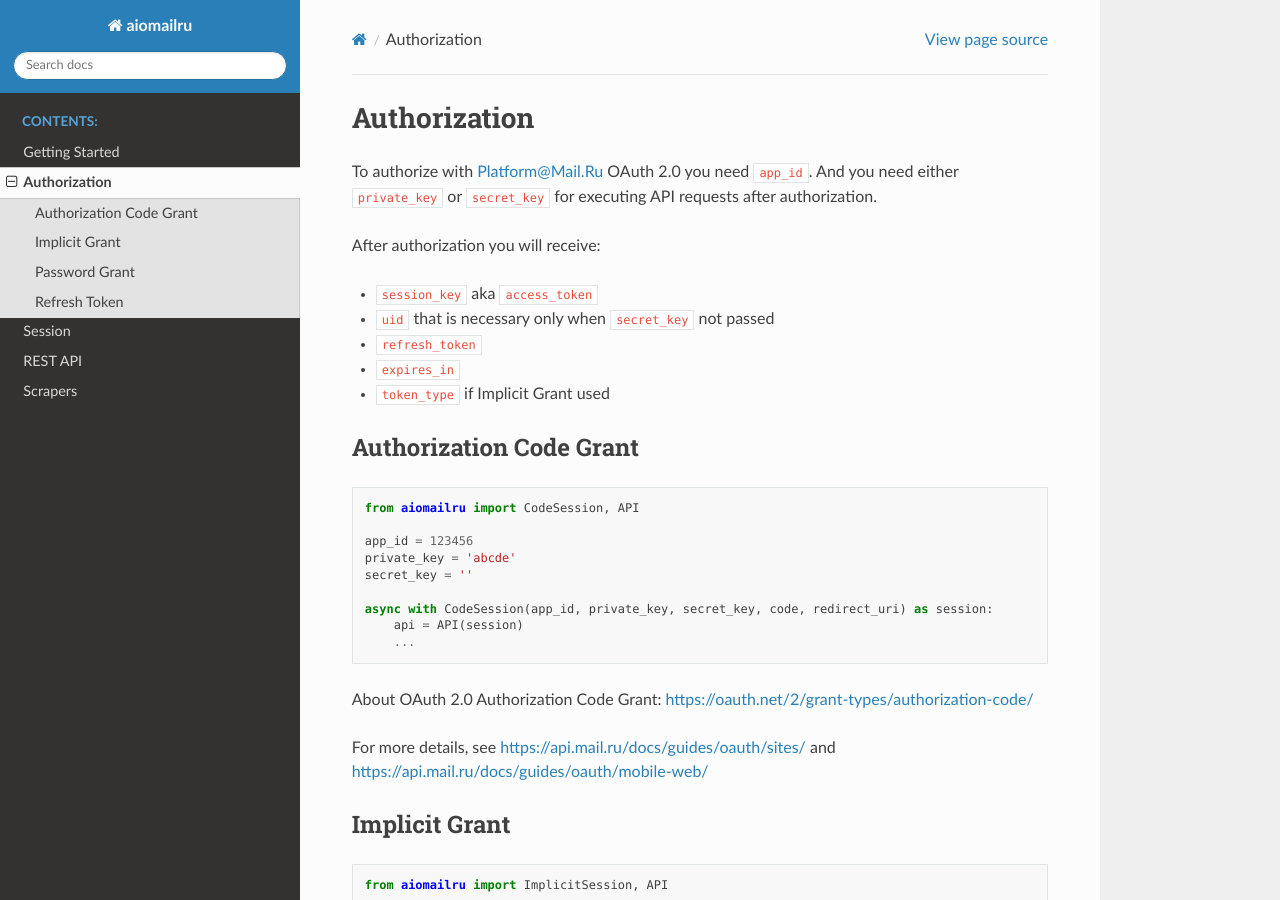
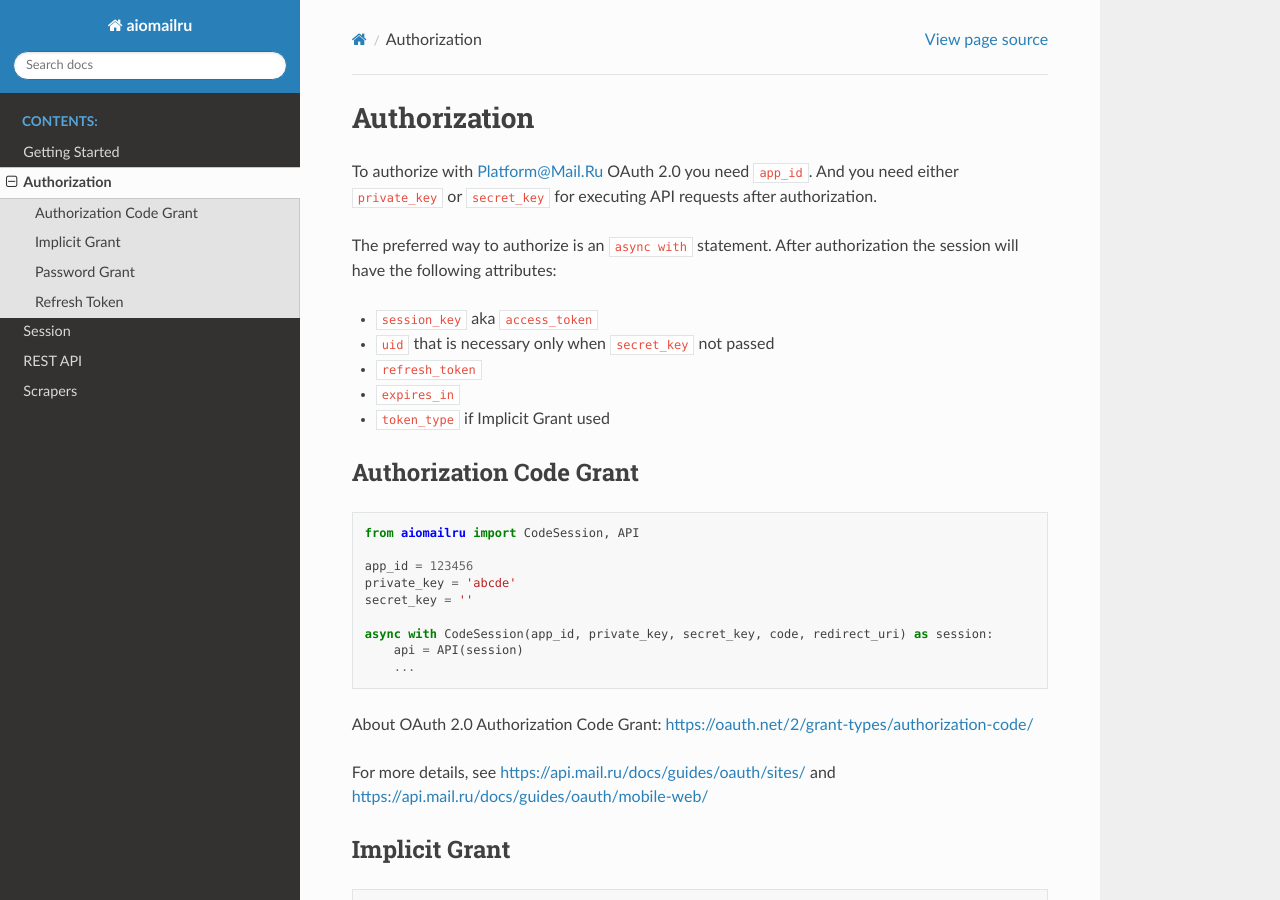
Before and after one commit to KonstantinTogoi/aiomailru, a Sphinx documentation site: the page built from docs/source/authorization.rst, in a window 1280 px wide and 900 px high. Built offline with Sphinx 7.4.7 and the Read the Docs theme 2.0.0, drawn with Linux system fonts in a browser that asks for light colours.

Commit message:
minor edits

```diff
--- a/docs/source/authorization.rst
+++ b/docs/source/authorization.rst
@@ -5,7 +5,8 @@ To authorize with Platform@Mail.Ru OAuth 2.0 you need :code:`app_id`.
 And you need either :code:`private_key` or :code:`secret_key`
 for executing API requests after authorization.
 
-After authorization you will receive:
+The preferred way to authorize is an :code:`async with` statement.
+After authorization the session will have the following attributes:
 
 * :code:`session_key` aka :code:`access_token`
 * :code:`uid` that is necessary only when :code:`secret_key` not passed
```
